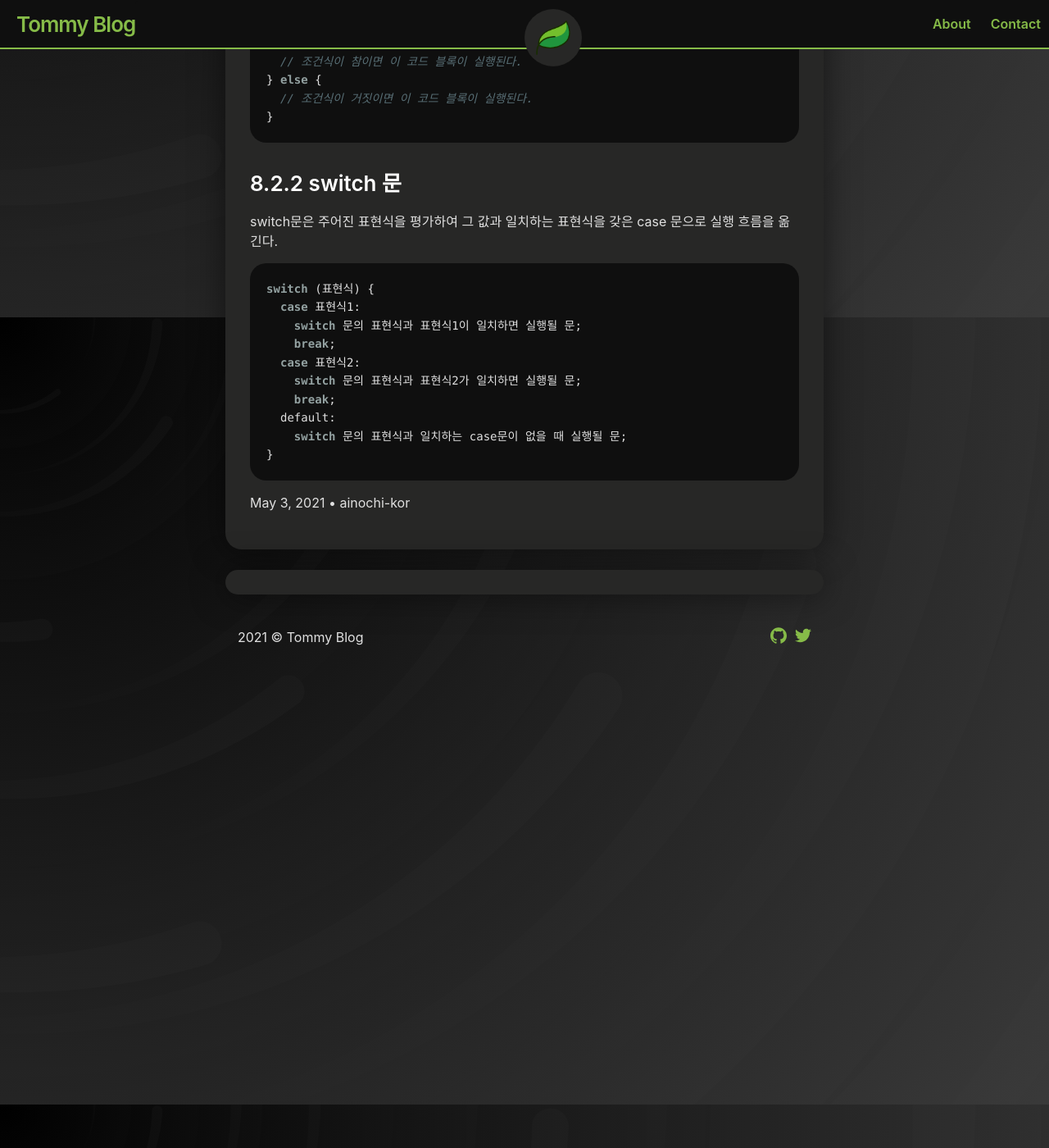
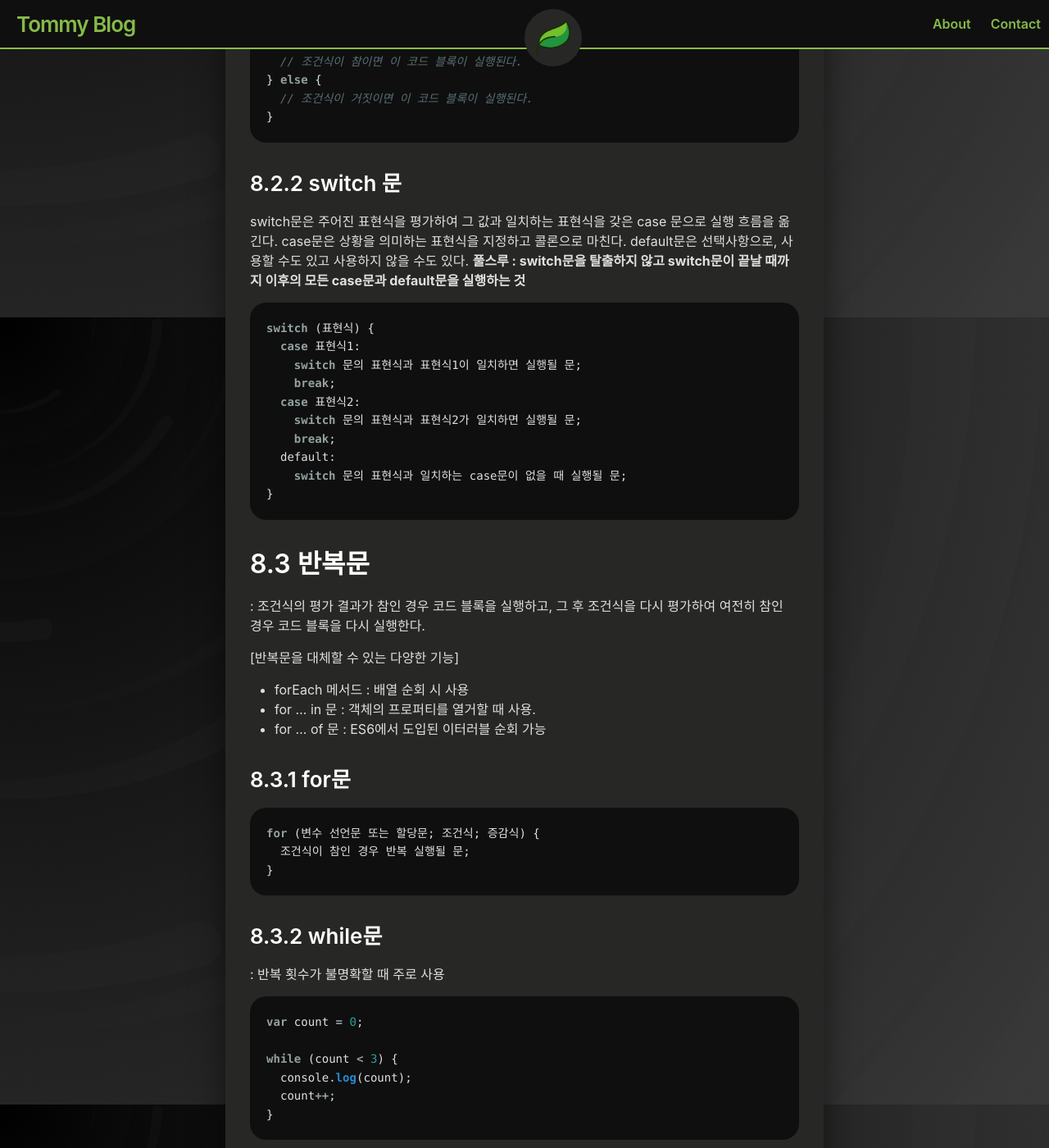
Before and after one commit to ainochi-kor/ainochi-kor.github.io, a Jekyll site: the page built from _posts/ModernJS/2021-05-03-08장_제어문.md, in a window 1280 px wide and 1400 px high, scrolled down 573 px. Shown: the whole window at 82% size. Built offline with Jekyll 4.4.1, drawn with Linux system fonts in a browser that asks for light colours; a script that is not in the unit is left out; some of the changed text lies outside the part shown.

Commit message:
modified by Tommy 08장 제어문

````diff
--- a/_posts/ModernJS/2021-05-03-08장_제어문.md
+++ b/_posts/ModernJS/2021-05-03-08장_제어문.md
@@ -23,6 +23,9 @@ if (조건식) {
 
 ### 8.2.2 switch 문
 switch문은 주어진 표현식을 평가하여 그 값과 일치하는 표현식을 갖은 case 문으로 실행 흐름을 옮긴다.
+case문은 상황을 의미하는 표현식을 지정하고 콜론으로 마친다.
+default문은 선택사항으로, 사용할 수도 있고 사용하지 않을 수도 있다.
+**풀스루 : switch문을 탈출하지 않고 switch문이 끝날 때까지 이후의 모든 case문과 default문을 실행하는 것**
 
 ``` js
 switch (표현식) {
@@ -36,3 +39,44 @@ switch (표현식) {
     switch 문의 표현식과 일치하는 case문이 없을 때 실행될 문;
 }
 ```
+
+## 8.3 반복문
+: 조건식의 평가 결과가 참인 경우 코드 블록을 실행하고, 그 후 조건식을 다시 평가하여 여전히 참인 경우 코드 블록을 다시 실행한다.
+
+[반복문을 대체할 수 있는 다양한 기능]
+- forEach 메서드 : 배열 순회 시 사용
+- for ... in 문 : 객체의 프로퍼티를 열거할 때 사용.
+- for ... of 문 : ES6에서 도입된 이터러블 순회 가능
+
+### 8.3.1 for문
+``` js
+for (변수 선언문 또는 할당문; 조건식; 증감식) {
+  조건식이 참인 경우 반복 실행될 문;
+}
+```
+
+### 8.3.2 while문
+: 반복 횟수가 불명확할 때 주로 사용
+``` js
+var count = 0;
+
+while (count < 3) {
+  console.log(count);
+  count++;
+}
+```
+### 8.3.3 do ... while 문
+: 무조건 한 번 이상 실행할 때 사용.
+``` js
+var count = 0;
+do {
+  console.log(count)
+  count++;
+} while(count < 3);
+```
+
+## 8.4 break 문
+: break문은 코브 블록을 탈출한다.
+
+## 8.5 continue 문
+: 반복문의 코드 블록 실행을 현 지점에서 중단하고 반복문의 증감식으로 실행 흐름을 이동시킨다.
````
